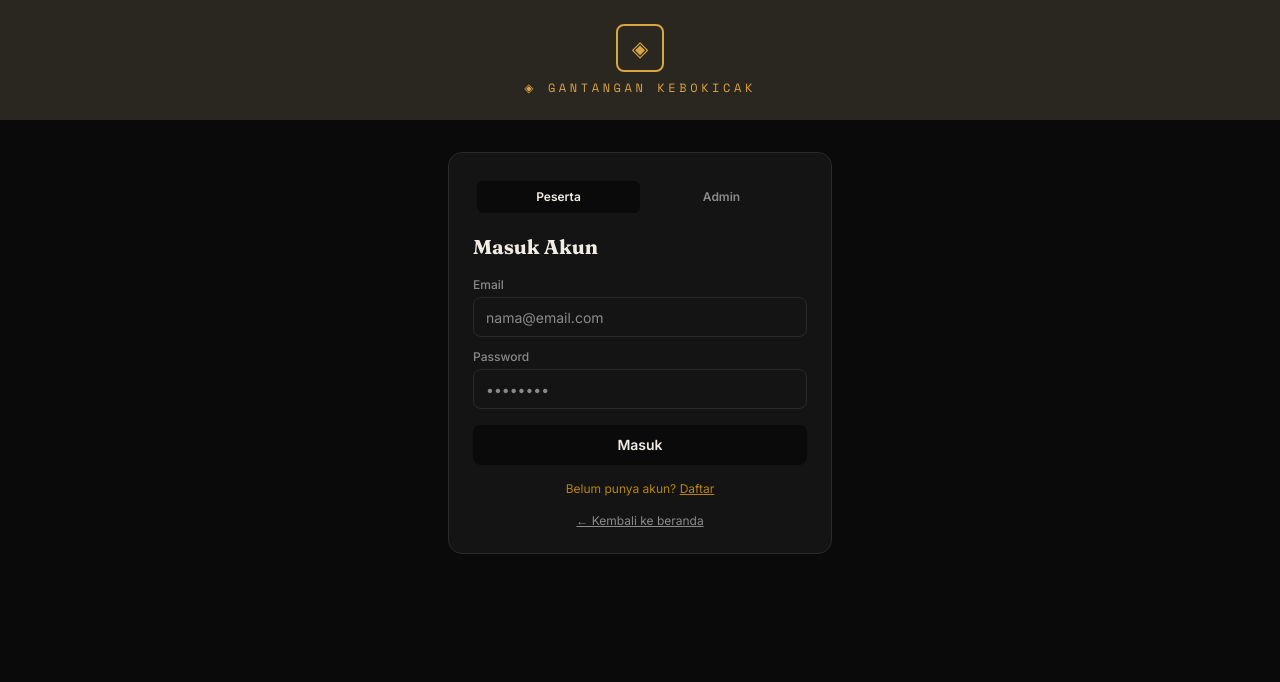
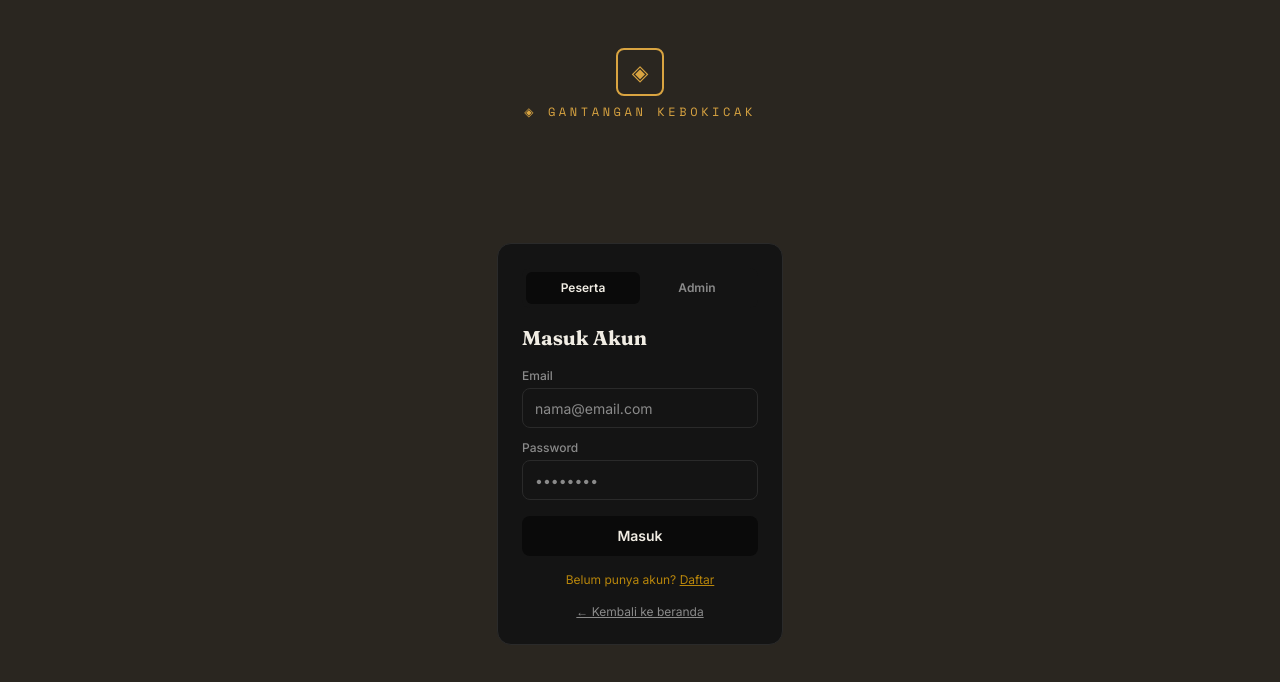
Before and after one commit to Gantangan/gantangan-web, a React (Vite) app: page /login in a window 1280 px wide. Shown: the top 682 px of the page. Built offline with nearby package versions, Linux system fonts and the light colour scheme.

Commit message:
Perpanjang banner Login/Register jadi latar penuh, form login diletakkan di tengah

```diff
--- a/src/components/AuthLayout.jsx
+++ b/src/components/AuthLayout.jsx
@@ -6,9 +6,8 @@ export default function AuthLayout({ children }) {
   const { headerColor, heroImage } = useSettings();
 
   return (
-    <div className="min-h-screen bg-bg font-body text-cream">
     <div
-        className="relative flex w-full flex-col items-center justify-center overflow-hidden px-6 py-6 text-center text-cream"
+      className="relative flex min-h-screen w-full flex-col items-center overflow-hidden px-4 py-8 text-cream"
       style={{ backgroundColor: headerColor }}
     >
       {heroImage && (
@@ -21,16 +20,16 @@ export default function AuthLayout({ children }) {
               backgroundPosition: "center",
             }}
           />
-            <div className="absolute inset-0 bg-gradient-to-b from-black/35 to-black/55" />
+          <div className="absolute inset-0 bg-gradient-to-b from-black/35 via-black/45 to-black/60" />
         </>
       )}
-        <Link to="/" className="relative z-10 flex flex-col items-center">
+
+      <Link to="/" className="relative z-10 mt-4 flex flex-col items-center text-center">
         <Logo size={48} className="mb-2" />
         <div className="font-mono text-xs tracking-[0.3em] text-gold">◈ GANTANGAN KEBOKICAK</div>
       </Link>
-      </div>
 
-      <div className="flex justify-center px-4 py-8">{children}</div>
+      <div className="relative z-10 flex flex-1 items-center justify-center py-10">{children}</div>
     </div>
   );
 }
```
Lines whose indentation alone changed are shown as unchanged.
